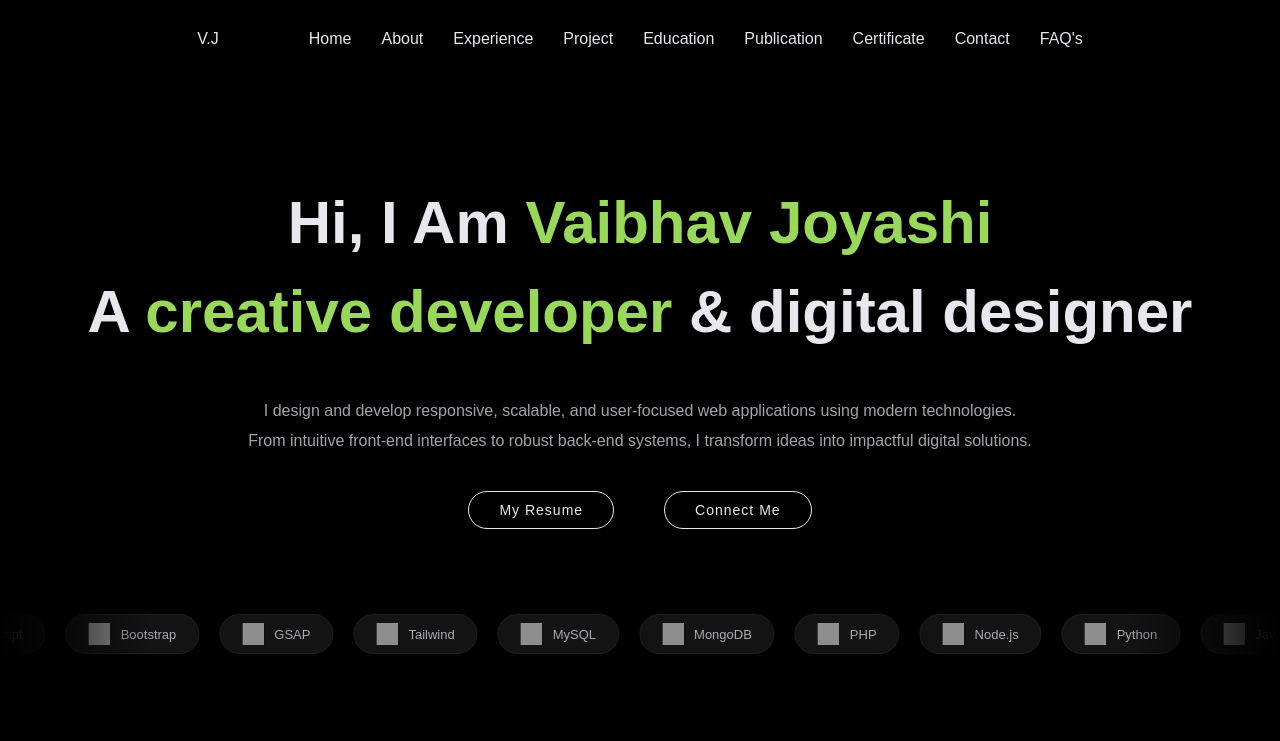
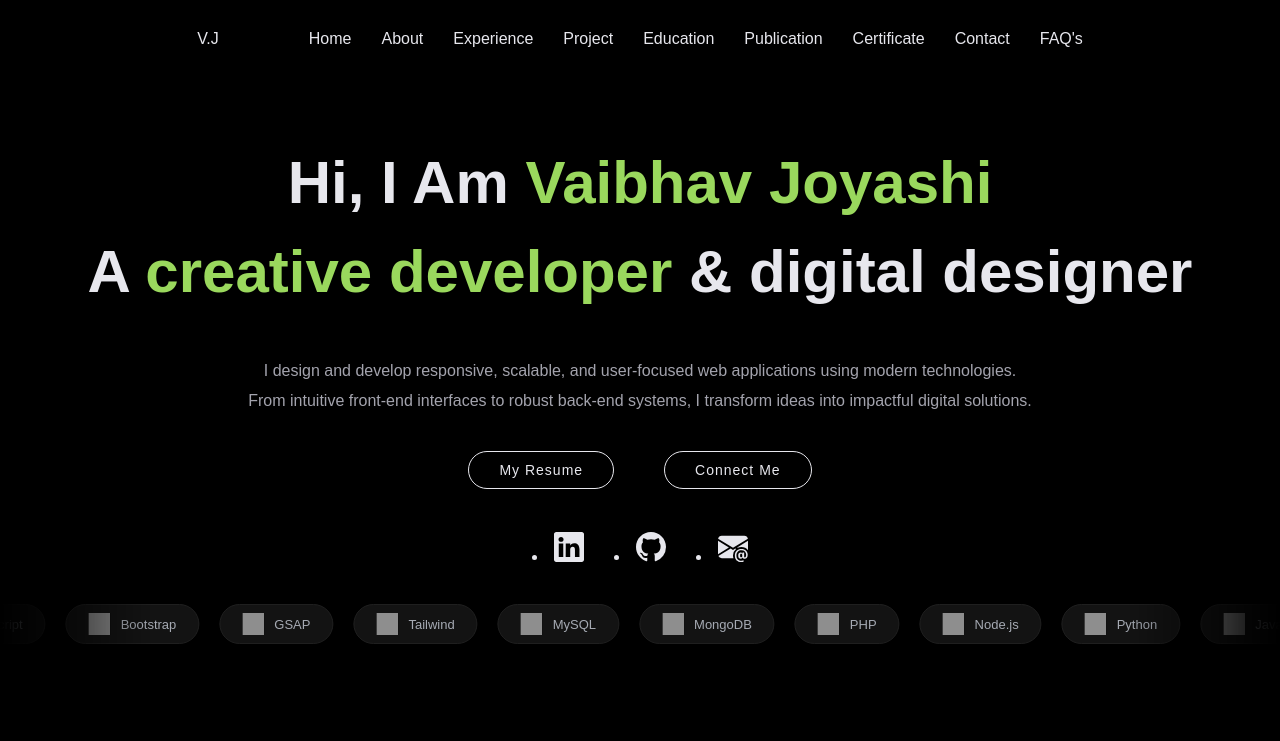
Before and after one commit to VaibhavJoyashi9/VaibhavJoyashiPortfolio, a website: page views/Home.html in a window 1280 px wide. Shown: the top 741 px of the page. Drawn offline with nearby package versions, Linux system fonts and the light colour scheme; files that its build step writes are made by us from their sources; grey boxes are pictures that could not be loaded; a web font is replaced by a local one.

Commit message:
fix design issue and email late deliver issue

```diff
--- a/static/HomeStyle.css
+++ b/static/HomeStyle.css
@@ -123,7 +123,7 @@ html
 }
 
 .headtitle {
-    padding-top: 70px;
+    padding-top: 30px;
 }
 
 .headpara {
@@ -189,7 +189,7 @@ html
     position: relative;
     -webkit-mask-image: linear-gradient(to right, transparent 0%, black 12%, black 88%, transparent 100%);
     mask-image: linear-gradient(to right, transparent 0%, black 12%, black 88%, transparent 100%);
-    margin-top: 70px;
+    margin-top: 30px;
     background: #0a0a0a;
 }
 
@@ -2267,3 +2267,11 @@ html, body {
 img, svg {
     max-width: 100%;
 }
+
+.Social
+{
+    display: flex;
+    justify-content: center;
+    gap: 30px;
+    margin-top: 20px;
+}
--- a/views/Home.html
+++ b/views/Home.html
@@ -54,6 +54,36 @@
             </button></a>
            <a href="#ContactBox"><button class="ActionHeadButton"> Connect Me
             </button></a>
+        </div>
+
+        <div class="Social">
+            <a href="https://www.linkedin.com/in/vaibhav-joyashi107" class="anker">
+                        <li><svg xmlns="http://www.w3.org/2000/svg" width="30" height="30" fill="currentColor"
+                                class="bi bi-linkedin" viewBox="0 0 16 16">
+                                <path
+                                    d="M0 1.146C0 .513.526 0 1.175 0h13.65C15.474 0 16 .513 16 1.146v13.708c0 .633-.526 1.146-1.175 1.146H1.175C.526 16 0 15.487 0 14.854zm4.943 12.248V6.169H2.542v7.225zm-1.2-8.212c.837 0 1.358-.554 1.358-1.248-.015-.709-.52-1.248-1.342-1.248S2.4 3.226 2.4 3.934c0 .694.521 1.248 1.327 1.248zm4.908 8.212V9.359c0-.216.016-.432.08-.586.173-.431.568-.878 1.232-.878.869 0 1.216.662 1.216 1.634v3.865h2.401V9.25c0-2.22-1.184-3.252-2.764-3.252-1.274 0-1.845.7-2.165 1.193v.025h-.016l.016-.025V6.169h-2.4c.03.678 0 7.225 0 7.225z" />
+                            </svg></li>
+                    </a>
+                    <a href="https://github.com/VaibhavJoyashi9" class="anker">
+                        <li><svg xmlns="http://www.w3.org/2000/svg" width="30" height="30" fill="currentColor"
+                                class="bi bi-github" viewBox="0 0 16 16">
+                                <path
+                                    d="M8 0C3.58 0 0 3.58 0 8c0 3.54 2.29 6.53 5.47 7.59.4.07.55-.17.55-.38 0-.19-.01-.82-.01-1.49-2.01.37-2.53-.49-2.69-.94-.09-.23-.48-.94-.82-1.13-.28-.15-.68-.52-.01-.53.63-.01 1.08.58 1.23.82.72 1.21 1.87.87 2.33.66.07-.52.28-.87.51-1.07-1.78-.2-3.64-.89-3.64-3.95 0-.87.31-1.59.82-2.15-.08-.2-.36-1.02.08-2.12 0 0 .67-.21 2.2.82.64-.18 1.32-.27 2-.27s1.36.09 2 .27c1.53-1.04 2.2-.82 2.2-.82.44 1.1.16 1.92.08 2.12.51.56.82 1.27.82 2.15 0 3.07-1.87 3.75-3.65 3.95.29.25.54.73.54 1.48 0 1.07-.01 1.93-.01 2.2 0 .21.15.46.55.38A8.01 8.01 0 0 0 16 8c0-4.42-3.58-8-8-8" />
+                            </svg></li>
+                    </a>
+
+
+                    <a href="mailto:vaibhavjoyashi.work@gmail.com" class="anker">
+                        <li>
+                            <svg xmlns="http://www.w3.org/2000/svg" width="30" height="30" fill="currentColor"
+                                class="bi bi-envelope-at-fill" viewBox="0 0 16 16">
+                                <path
+                                    d="M2 2A2 2 0 0 0 .05 3.555L8 8.414l7.95-4.859A2 2 0 0 0 14 2zm-2 9.8V4.698l5.803 3.546zm6.761-2.97-6.57 4.026A2 2 0 0 0 2 14h6.256A4.5 4.5 0 0 1 8 12.5a4.49 4.49 0 0 1 1.606-3.446l-.367-.225L8 9.586zM16 9.671V4.697l-5.803 3.546.338.208A4.5 4.5 0 0 1 12.5 8c1.414 0 2.675.652 3.5 1.671" />
+                                <path
+                                    d="M15.834 12.244c0 1.168-.577 2.025-1.587 2.025-.503 0-1.002-.228-1.12-.648h-.043c-.118.416-.543.643-1.015.643-.77 0-1.259-.542-1.259-1.434v-.529c0-.844.481-1.4 1.26-1.4.585 0 .87.333.953.63h.03v-.568h.905v2.19c0 .272.18.42.411.42.315 0 .639-.415.639-1.39v-.118c0-1.277-.95-2.326-2.484-2.326h-.04c-1.582 0-2.64 1.067-2.64 2.724v.157c0 1.867 1.237 2.654 2.57 2.654h.045c.507 0 .935-.07 1.18-.18v.731c-.219.1-.643.175-1.237.175h-.044C10.438 16 9 14.82 9 12.646v-.214C9 10.36 10.421 9 12.485 9h.035c2.12 0 3.314 1.43 3.314 3.034zm-4.04.21v.227c0 .586.227.8.581.8.31 0 .564-.17.564-.743v-.367c0-.516-.275-.708-.572-.708-.346 0-.573.245-.573.791" />
+                            </svg>
+                        </li>
+                    </a>
         </div>
         <div class="marquee-wrap">
             <div class="marquee-track" id="track">
```
Also changed, not shown: server.js (+12 -8 lines).
